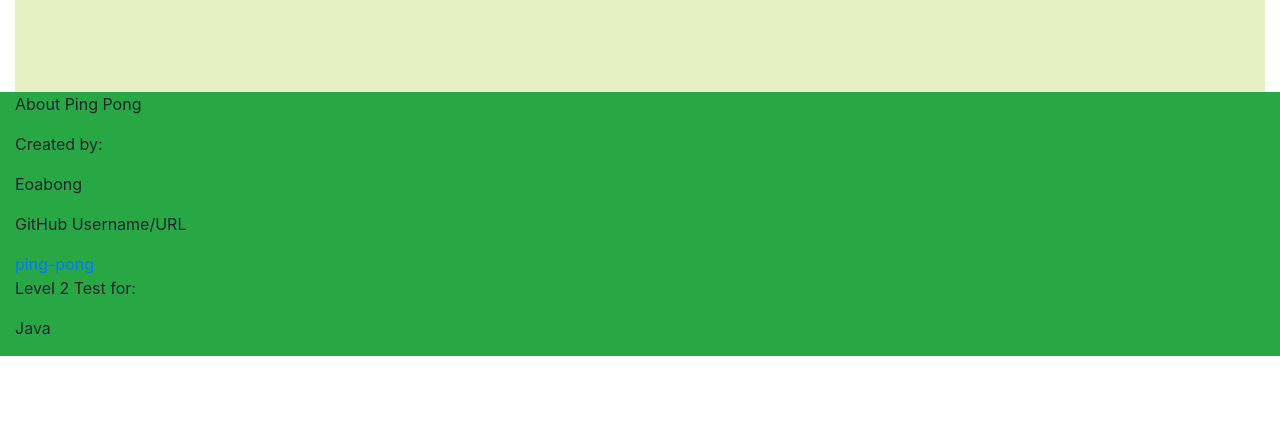
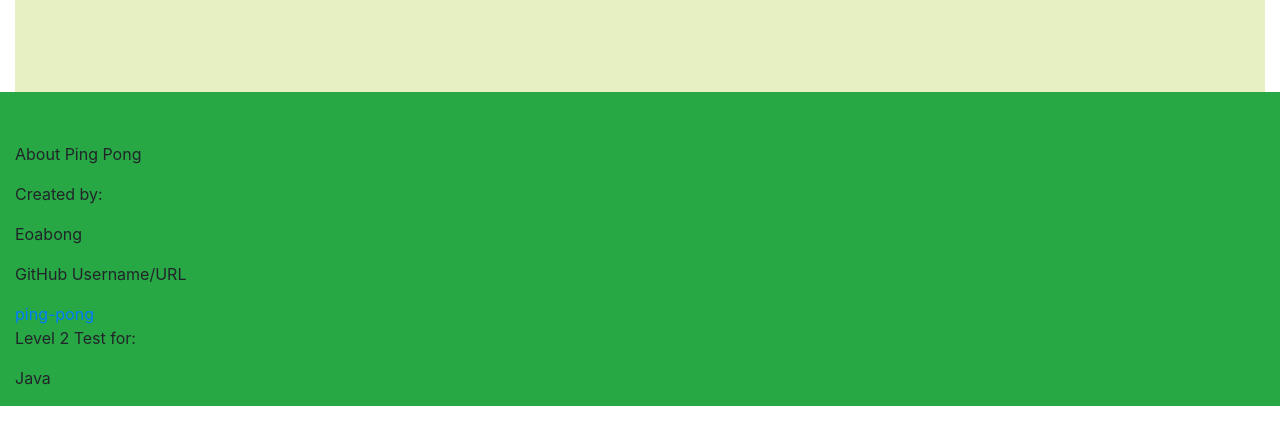
Before and after one commit to eoabong/Ping-pong-game, a plain HTML site: page pingpong.html in a window 1280 px wide. Shown: the part 208-652 px from the top of the page. Drawn offline with nearby package versions, Linux system fonts and the light colour scheme.

Commit message:
added padding on row 1 to space down the texts

```diff
--- a/css/styles.css
+++ b/css/styles.css
@@ -5,3 +5,7 @@
   text-align: center;
   padding-top: 100px;
 }
+
+.row {
+  padding-top: 50px;
+}
```
